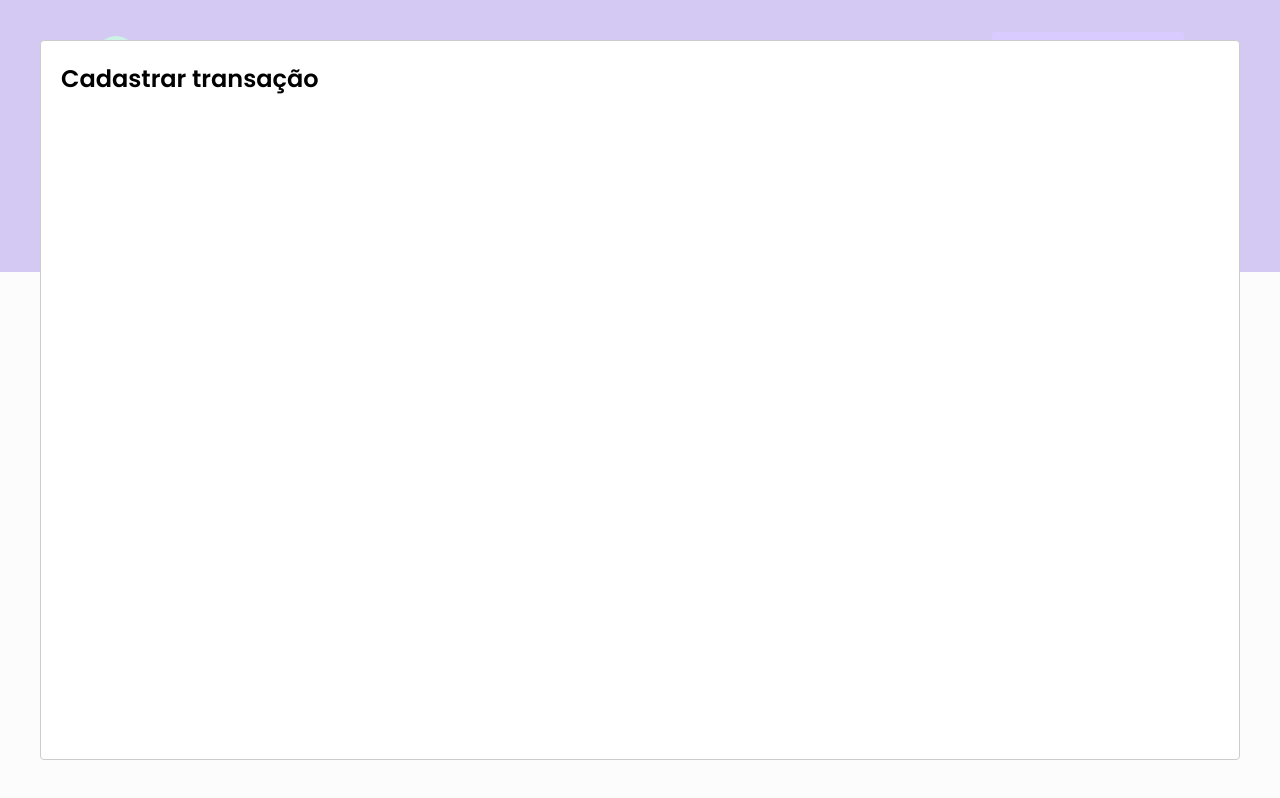
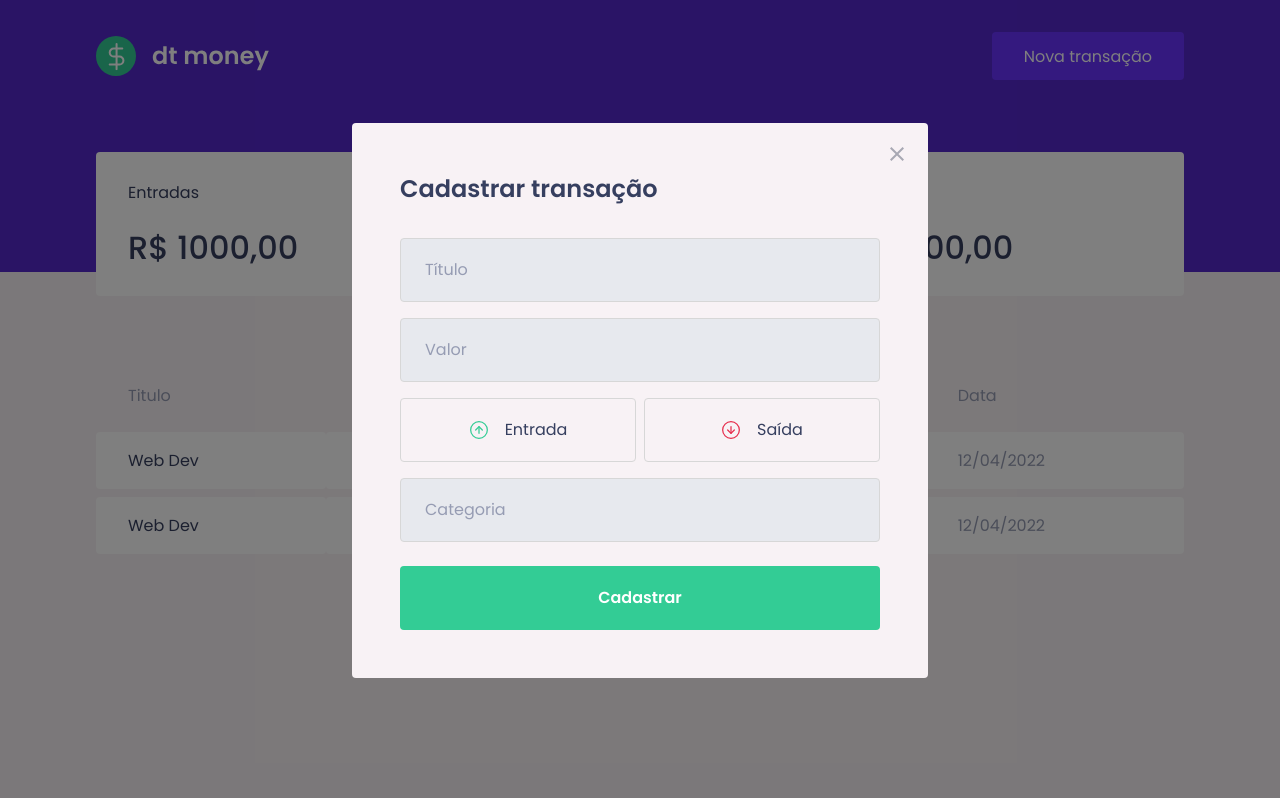
Before and after one commit to vtrpza/02-react-money-app, a React (Create React App) app: page / in a window 1280 px wide. Both pictures are taken after a click on the button "Nova transação". Built offline with nearby package versions, Linux system fonts and the light colour scheme; no server answers; what miragejs would draw is missing.

Commit message:
css for modal buttons

```diff
--- a/package.json
+++ b/package.json
@@ -5,6 +5,7 @@
   "dependencies": {
     "axios": "^0.27.2",
     "miragejs": "^0.1.44",
+    "polished": "^4.2.2",
     "react": "^18.1.0",
     "react-dom": "^18.1.0",
     "react-modal": "^3.15.1",
--- a/src/components/NewTransactionModal/index.tsx
+++ b/src/components/NewTransactionModal/index.tsx
@@ -1,4 +1,8 @@
 import Modal from "react-modal";
+import { Container, TransactionTypeContainer } from "./styles";
+import closeImg from "../../assets/close.svg";
+import incomeImg from "../../assets/income.svg";
+import outcomeImg from "../../assets/outcome.svg";
 
 type NewTransactionModalProps = {
   isOpen: boolean;
@@ -10,8 +14,36 @@
   onRequestClose,
 }: NewTransactionModalProps) {
   return (
-    <Modal isOpen={isOpen} onRequestClose={onRequestClose}>
-      <h2>Cadastrar transação</h2>
+    <Modal
+      className="react-modal-content"
+      overlayClassName="react-modal-overlay"
+      isOpen={isOpen}
+      onRequestClose={onRequestClose}
+    >
+      <button
+        className="react-modal-close"
+        type="button"
+        onClick={onRequestClose}
+      >
+        <img src={closeImg} alt="Fechar modal" />
+      </button>
+      <Container>
+        <h2>Cadastrar transação</h2>
+        <input type="text" placeholder="Título" />
+        <input type="number" placeholder="Valor" />
+        <TransactionTypeContainer>
+          <button type="button">
+            <img src={incomeImg} alt="Entrada" />
+            <span>Entrada</span>
+          </button>
+          <button type="button">
+            <img src={outcomeImg} alt="Saída" />
+            <span>Saída</span>
+          </button>
+        </TransactionTypeContainer>
+        <input type="text" placeholder="Categoria" />
+        <button type="submit">Cadastrar</button>
+      </Container>
     </Modal>
   );
 }
--- a/src/components/NewTransactionModal/styles.ts
+++ b/src/components/NewTransactionModal/styles.ts
@@ -0,0 +1,86 @@
+import styled from "styled-components";
+import { darken } from "polished";
+
+export const Container = styled.div`
+  h2 {
+    color: var(--text-title);
+    font-size: 1.5rem;
+    margin-bottom: 2rem;
+  }
+
+  input {
+    width: 100%;
+    padding: 0 1.5rem;
+    height: 4rem;
+    border-radius: 0.25rem;
+
+    border: 1px solid #d7d7d7;
+    background: #e7e9ee;
+
+    font-weight: 400;
+    font-size: 1rem;
+
+    &::placeholder {
+      color: var(--text-body);
+    }
+
+    & + input {
+      margin-top: 1rem;
+    }
+  }
+
+  button[type="submit"] {
+    width: 100%;
+    padding: 0 1.5rem;
+    height: 4rem;
+    background: var(--green);
+    color: #fff;
+    border-radius: 0.25rem;
+    border: 0;
+    font-size: 1rem;
+    margin-top: 1.5rem;
+    font-weight: 600;
+
+    transition: filter 0.2s;
+
+    &:hover {
+      filter: brightness(0.9);
+    }
+  }
+`;
+
+export const TransactionTypeContainer = styled.div`
+  margin: 1rem 0;
+  display: grid;
+  grid-template-columns: 1fr 1fr;
+  gap: 0.5rem;
+
+  button {
+    height: 4rem;
+    border: 1px solid #d7d7d7;
+    border-radius: 0.25rem;
+    background: transparent;
+
+    display: flex;
+    align-items: center;
+    justify-content: center;
+
+    transition: border-color 0.2s;
+
+    &:hover {
+      border-color: ${darken(0.1, "#d7d7d7")};
+    }
+  }
+
+  img {
+    width: 20px;
+    height: 20px;
+  }
+
+  span {
+    display: inline-block;
+    margin-left: 1rem;
+    font-size: 1rem;
+    color: var(--text-title);
+  }
+`;
--- a/src/styles/global.ts
+++ b/src/styles/global.ts
@@ -53,4 +53,41 @@
         opacity: 0.6;
         cursor: not-allowed;
     }
+
+    .react-modal-overlay {
+        background: rgba(0, 0, 0, 0.5);
+
+        position: fixed;
+        top: 0;
+        bottom: 0;
+        right: 0;
+        left: 0;
+
+        display: flex;
+        align-items: center;
+        justify-content: center;
+    }
+
+    .react-modal-content {
+        width: 100%;
+        max-width: 576px;
+        background: var(--backgroud);
+        padding: 3rem;
+        position: relative;
+        border-radius: 0.25rem;
+    }
+
+    .react-modal-close {
+        position: absolute;
+        right: 1.5rem;
+        top: 1.5rem;
+        border: 0;
+        background: transparent;
+
+        transition: filter 0.2s;
+
+        &:hover {
+            filter: brightness(0.9);
+        }
+    }
 `;
```
Also changed, not shown: 1 other file (tests, documents, lock files or other folders).
